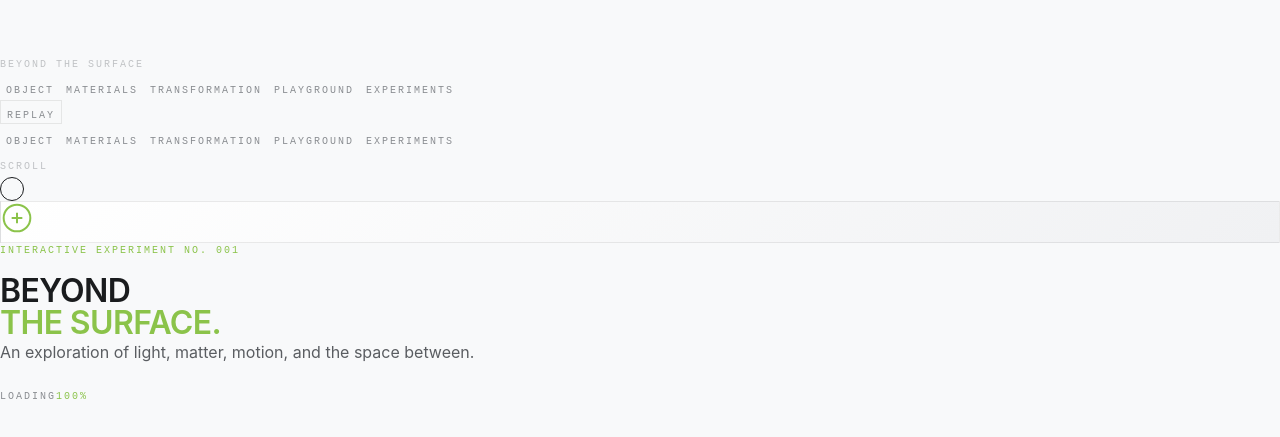
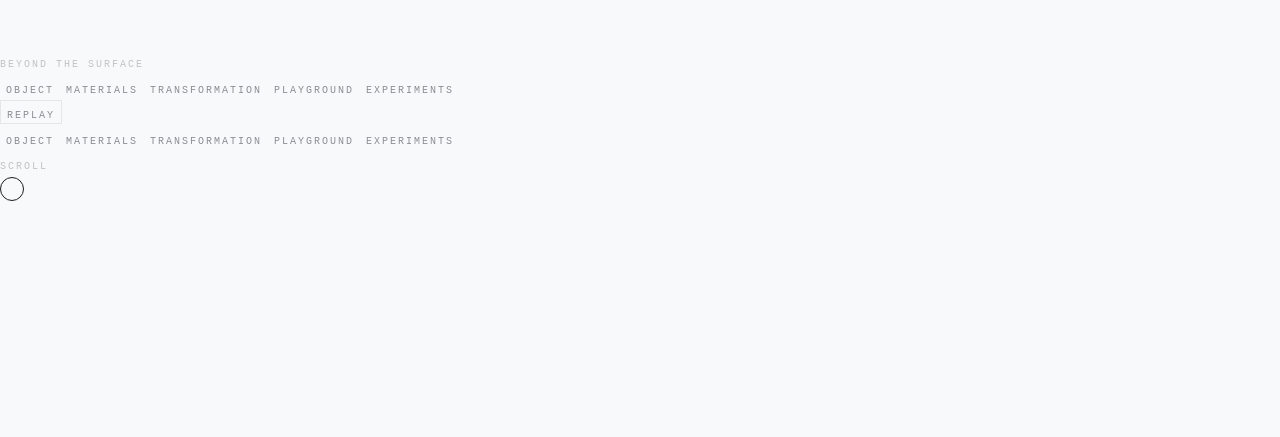
Before and after one commit to adil-044/beyond-the-surface, a React (Vite) app: page / in a window 1280 px wide. Shown: the part 751-1188 px from the top of the page. After the commit the page ends 952 px from the top, so only its background shows below. Built offline with nearby package versions, Linux system fonts and the light colour scheme.

Commit message:
Fix stuck loading screen: unmount overlay when loading completes

```diff
--- a/src/App.tsx
+++ b/src/App.tsx
@@ -37,7 +37,7 @@ function AppContent() {
     <>
       <Navigation />
       <CustomCursor />
-      <LoadingScreen progress={progress} onComplete={() => setLoading(false)} />
+      {loading && <LoadingScreen progress={progress} onComplete={() => setLoading(false)} />}
       {!loading && (
         <>
           <section id="hero" className="relative min-h-screen">
```
Also changed, not shown: 2 other files (tests, documents, lock files or other folders).
